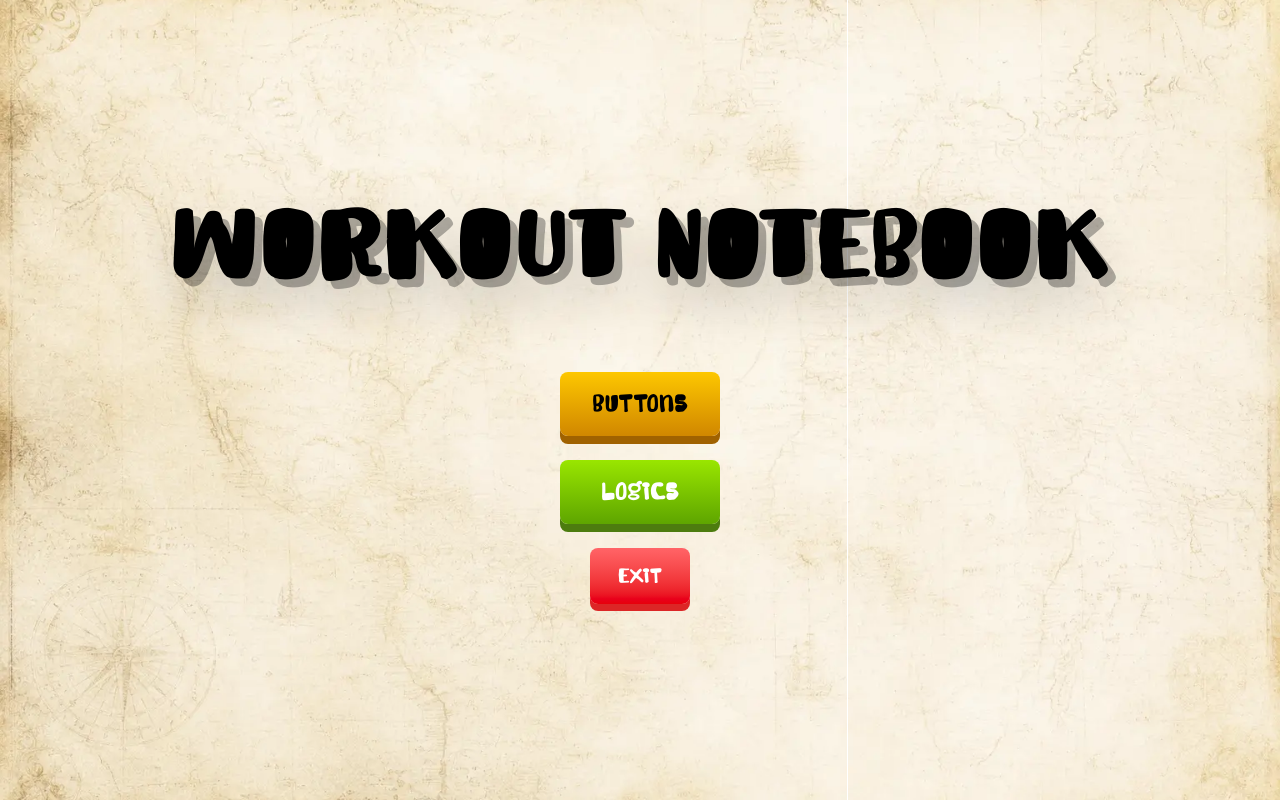
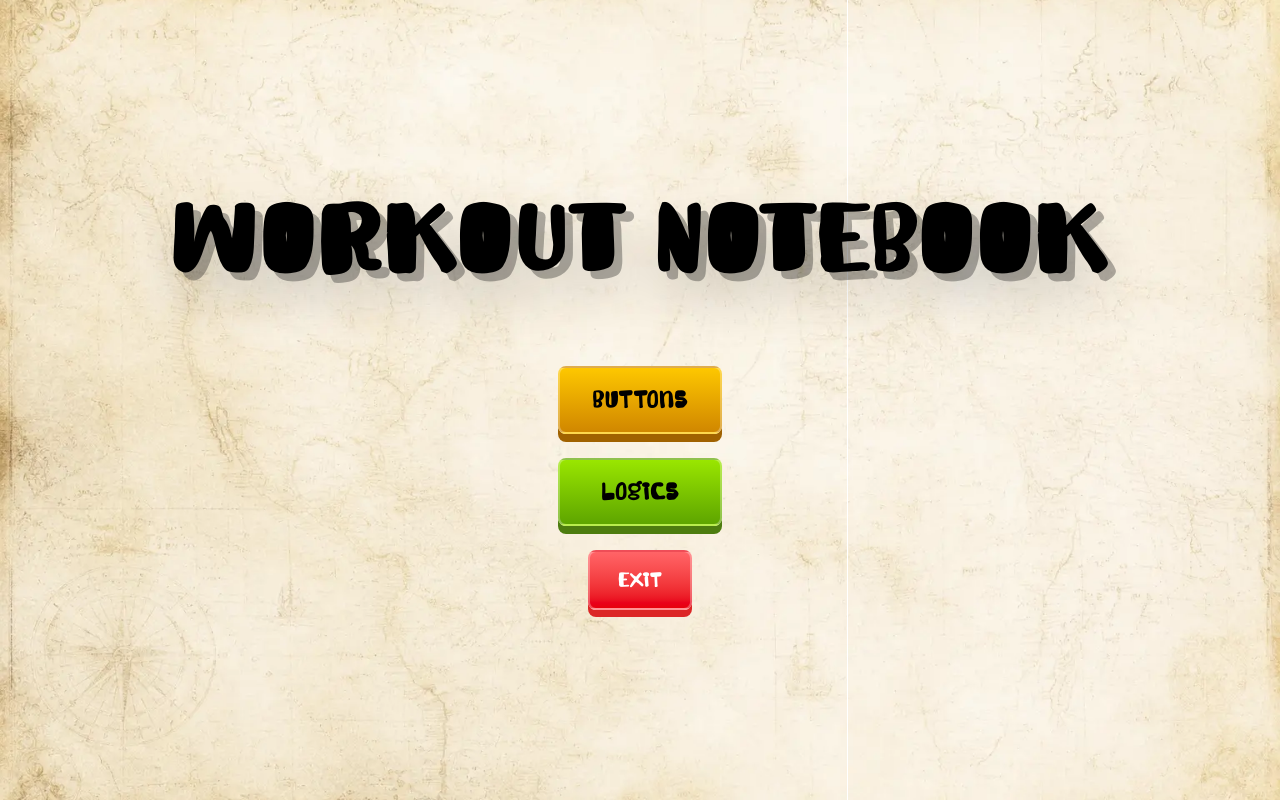
Before and after one commit to OstrovskyIv/training_functions_of_websites, a Vue app in the folder training/: page / in a window 1280 px wide. Built offline with nearby package versions, Linux system fonts and the light colour scheme; the HTML template or start-up script is replaced by a standard one.

Commit message:
Обновил цвета и добавил линии к кнопкам

```diff
--- a/training/src/components/Buttons/ButtonsButtons.vue
+++ b/training/src/components/Buttons/ButtonsButtons.vue
@@ -13,6 +13,9 @@
       tracking-wider font-bold font-angellin
       bg-gradient-to-b from-yellow-400 to-yellow-600
       rounded-lg
+      text-black
+      border-2 border-white/30
+      hover:border-white/50
       hover:from-yellow-500 hover:to-yellow-700
       hover:shadow-[0_2px_0_0_rgb(160_98_0)]
       hover:translate-y-1
--- a/training/src/components/Buttons/ButtonsExit.vue
+++ b/training/src/components/Buttons/ButtonsExit.vue
@@ -14,6 +14,8 @@
       bg-gradient-to-b from-red-400 to-red-600
       rounded-lg
       text-white
+      border-2 border-white/30
+      hover:border-white/50
       hover:from-red-500 hover:to-red-700
       hover:shadow-[0_1px_0_0_rgb(220_38_38)]
       hover:translate-y-1
--- a/training/src/components/Buttons/ButtonsLogics.vue
+++ b/training/src/components/Buttons/ButtonsLogics.vue
@@ -13,7 +13,9 @@
       tracking-wider font-bold font-angellin
       bg-gradient-to-b from-lime-400 to-lime-600
       rounded-lg
-      text-white
+      text-black
+      border-2 border-white/30
+      hover:border-white/50
       hover:from-lime-500 hover:to-lime-700
       hover:shadow-[0_2px_0_0_rgb(77_124_15)]
       hover:translate-y-1
```
Lines whose indentation alone changed are shown as unchanged.
